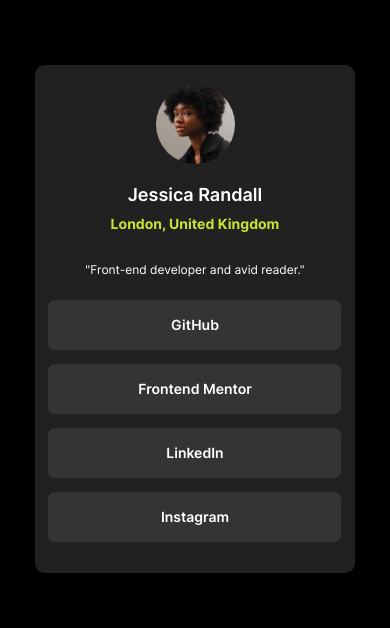
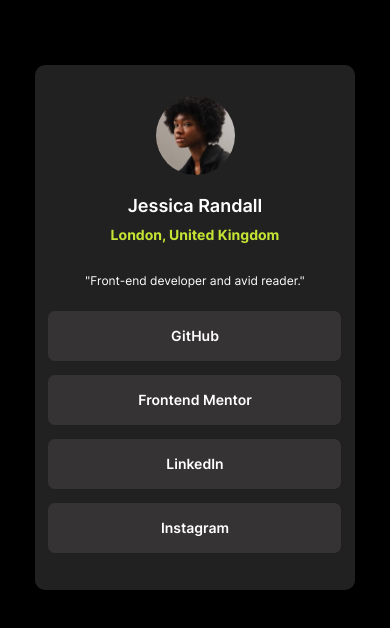
Before and after one commit to Krishnapriyaks400/frontend-mentor-Responsive-landing-page-, a plain HTML site: page index.html in a window 390 px wide. Drawn offline with Linux system fonts and the light colour scheme.

Commit message:
new-changes

```diff
--- a/index.html
+++ b/index.html
@@ -34,7 +34,9 @@
     top: 126px;
     position: relative;
 }
-
+.detilas {
+  margin: 50px 0 0 0;
+}
 img {
     width: 79px;
     border-radius: 50%;
@@ -52,8 +54,7 @@ p {
 .img {
     display: flex;
     justify-content: center;
-    margin-top: 30p;
-    padding-top: 50px;
+
 }
 p.name {
     margin: 20px 0 0 0;
@@ -77,7 +78,6 @@ ul.lists {
     align-items: center;
     display: flex;
     flex-direction: column;
-    height: 500px;
     padding: 0;
 }
 
@@ -108,7 +108,7 @@ body{
   .container {
     width: 320px;
     top: 57px;
-    height: 508px;
+    height: 525px;
     min-height: unset;
 }
 
@@ -117,7 +117,9 @@ li.list {
     width: 271px;
     font-size: 14px;
 }
-
+ul.lists {
+    margin-bottom: auto;
+}
 p.desc {
     font-size: 12px;
 }
@@ -132,8 +134,10 @@ p.city {
 .img {
     display: flex;
     justify-content: center;
-    margin-top: 30p;
-    padding-top: 20px;
+
+}
+.detilas {
+    margin: auto;
 }
 }
 
@@ -152,6 +156,8 @@ p.city {
       <p class="name">Jessica Randall</p>
       <p class="city">London, United Kingdom</p>
     </div>
+  </div>
+  <div class="desc-section">
     <p class="desc">"Front-end developer and avid reader."</p>
   </div>
   <ul class="lists">
```
